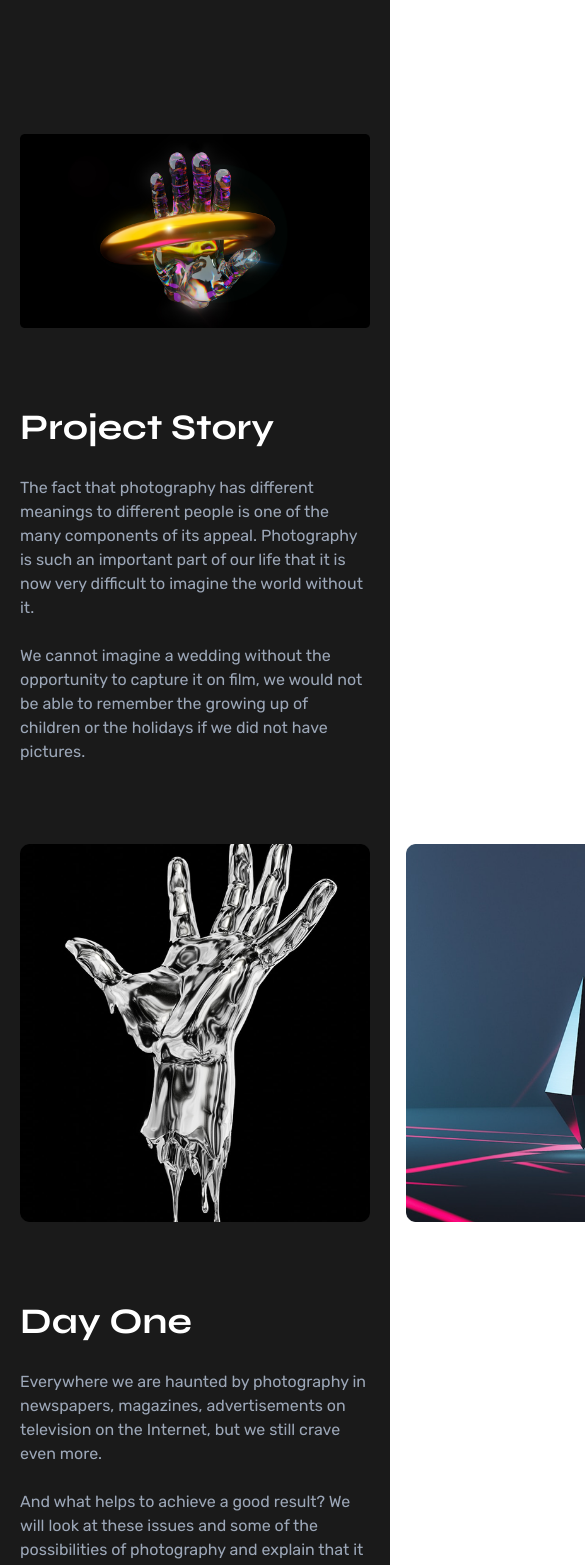
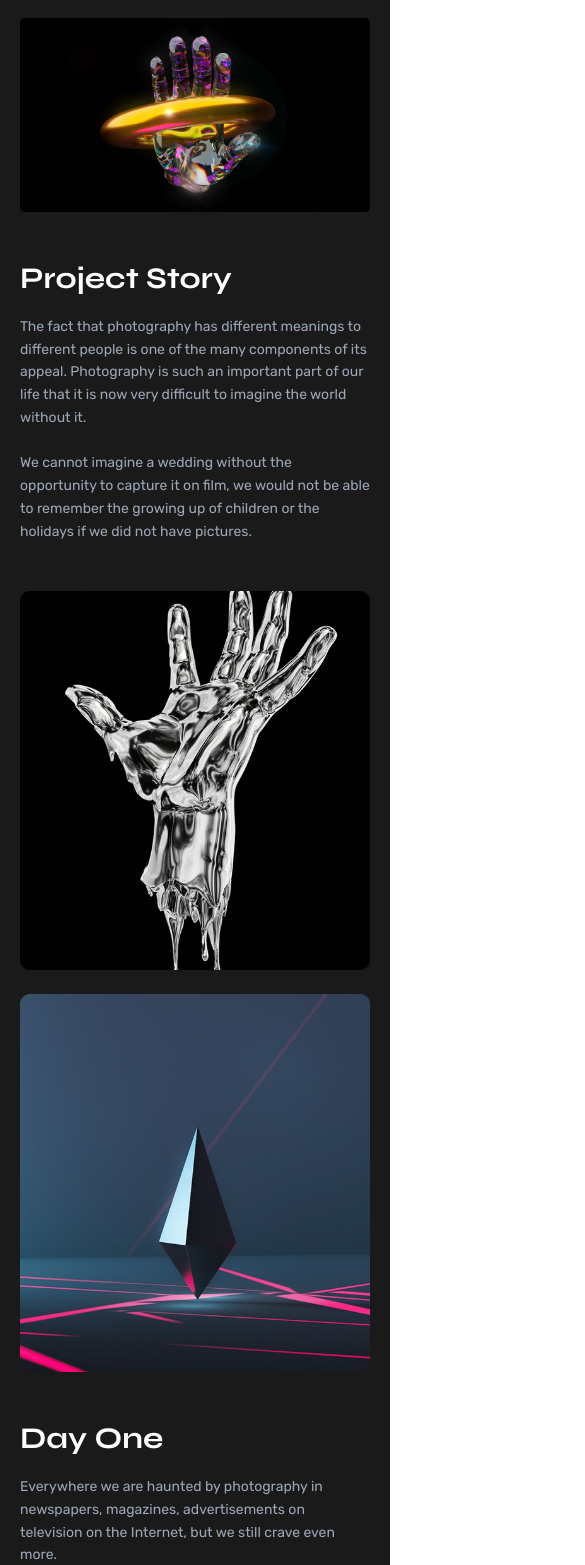
Before and after one commit to cxmelloo/aaronn, a React (Vite) app: page /project in a window 390 px wide. Shown: the part 432-1997 px from the top of the page, 585 px wide, since content can reach past the window. Built offline with nearby package versions, Linux system fonts and the light colour scheme.

Commit message:
Project page resoonsive done

```diff
--- a/src/pages/Project.jsx
+++ b/src/pages/Project.jsx
@@ -8,50 +8,50 @@ import Img6 from '../assets/projects/Img6.png'
 function Project() {
   return (
     <>
-    <section className="bg-[#1A1A1A] py-25">
+    <section className="bg-[#1A1A1A] py-12 sm:py-16 lg:py-25">
       <div className="c-container">
         <PageHero title='Project Detail' desc='Details About The Porject'/>
 
-        <div className="py-28">
-          <img src={Img1} alt="Image"/>
+        <div className="py-12 sm:py-16 lg:py-28">
+          <img src={Img1} alt="Image" className="w-full h-auto object-cover"/>
 
-          <div className="py-20 max-w-3xl mx-auto">
-            <h3 className="font-bold font-syne text-white text-4xl mb-7">Project Story</h3>
-          <p className="text-base text-[#9CA7B8]">The fact that photography has different meanings to different people is one of the many components of its appeal. Photography is such an important part of our life that it is now very difficult to imagine the world without it.
+          <div className="py-12 sm:py-16 lg:py-20 max-w-3xl mx-auto">
+            <h3 className="font-bold font-syne text-white text-3xl sm:text-4xl mb-5 sm:mb-7">Project Story</h3>
+          <p className="text-sm sm:text-base text-[#9CA7B8] leading-relaxed">The fact that photography has different meanings to different people is one of the many components of its appeal. Photography is such an important part of our life that it is now very difficult to imagine the world without it.
             <br /> <br />
           We cannot imagine a wedding without the opportunity to capture it on film, we would not be able to remember the growing up of children or the holidays if we did not have pictures.</p>
           </div>
 
-          <div className="flex justify-between gap-9">
-            <img src={Img2} alt="Image"/>
-            <img src={Img3} alt="Image"/>
+          <div className="grid grid-cols-1 md:grid-cols-2 gap-6 sm:gap-8">
+            <img src={Img2} alt="Image" className="w-full h-auto object-cover"/>
+            <img src={Img3} alt="Image" className="w-full h-auto object-cover"/>
           </div>
 
-          <div className="py-20 max-w-3xl mx-auto">
-            <h3 className="font-bold font-syne text-white text-4xl mb-7">Day One</h3>
-          <p className="text-base text-[#9CA7B8]">Everywhere we are haunted by photography in newspapers, magazines, advertisements on television on the Internet, but we still crave even more.
+          <div className="py-12 sm:py-16 lg:py-20 max-w-3xl mx-auto">
+            <h3 className="font-bold font-syne text-white text-3xl sm:text-4xl mb-5 sm:mb-7">Day One</h3>
+          <p className="text-sm sm:text-base text-[#9CA7B8] leading-relaxed">Everywhere we are haunted by photography in newspapers, magazines, advertisements on television on the Internet, but we still crave even more.
             <br /><br />
           And what helps to achieve a good result? We will look at these issues and some of the possibilities of photography and explain that it is a combination of thought imagination, visual design, technical skills and organizational skills</p>
           </div>
         </div>
 
-        <div className="">
-          <h1 className="font-bold font-syne text-6xl mb-20 text-center text-white">Other Projects</h1>
+        <div>
+          <h1 className="font-bold font-syne text-4xl sm:text-5xl lg:text-6xl mb-10 sm:mb-14 lg:mb-20 text-center text-white">Other Projects</h1>
 
-          <ul className="flex justify-between gap-8">
+          <ul className="grid grid-cols-1 sm:grid-cols-2 lg:grid-cols-3 gap-8 lg:gap-8">
             <li>
-              <img className="mb-7" src={Img4} alt="image"/>
-              <h5 className="font-semibold text-white text-2xl">Logo Project 1</h5>
+              <img className="w-full h-auto mb-5 sm:mb-7" src={Img4} alt="image"/>
+              <h5 className="font-semibold text-white text-xl sm:text-2xl">Logo Project 1</h5>
               <p className="text-[#949494] mt-2">Branding</p>
             </li>
             <li>
-              <img className="mb-7" src={Img5} alt="image"/>
-              <h5 className="font-semibold text-white text-2xl">Logo Project 2</h5>
+              <img className="w-full h-auto mb-5 sm:mb-7" src={Img5} alt="image"/>
+              <h5 className="font-semibold text-white text-xl sm:text-2xl">Logo Project 2</h5>
               <p className="text-[#949494] mt-2">Branding</p>
             </li>
             <li>
-              <img className="mb-7" src={Img6} alt="image"/>
-              <h5 className="font-semibold text-white text-2xl">Logo Project 3</h5>
+              <img className="w-full h-auto mb-5 sm:mb-7" src={Img6} alt="image"/>
+              <h5 className="font-semibold text-white text-xl sm:text-2xl">Logo Project 3</h5>
               <p className="text-[#949494] mt-2">Branding</p>
             </li>
           </ul>
```
